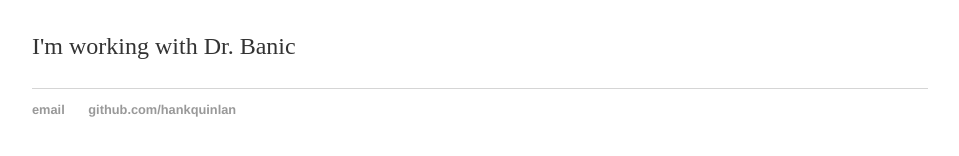
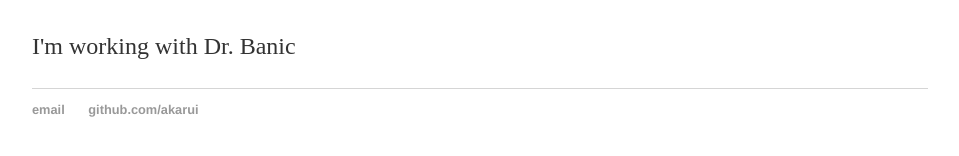
Before and after one commit to Akarui/Akarui, a Jekyll site: the page built from index.html, in a window 1280 px wide. Shown: the part 167-323 px from the top of the page, without its empty margins (160-1119 px from the left). Built offline with Jekyll 4.4.1, drawn with Linux system fonts in a browser that asks for light colours.

Commit message:
added my information

```diff
--- a/_layouts/default.html
+++ b/_layouts/default.html
@@ -21,8 +21,8 @@
 			</div><!-- /.container -->
 			<footer>
 	    		<ul>
-	        		<li><a href="mailto:hankquinlanhub@gmail.com">email</a></li>
-	        		<li><a href="https://github.com/hankquinlan">github.com/hankquinlan</a></li>
+	        		<li><a href="mailto:raylynpettigrew@gmail.com">email</a></li>
+	        		<li><a href="https://github.com/hankquinlan">github.com/akarui</a></li>
 				</ul>
 			</footer>
 		</body>
```
